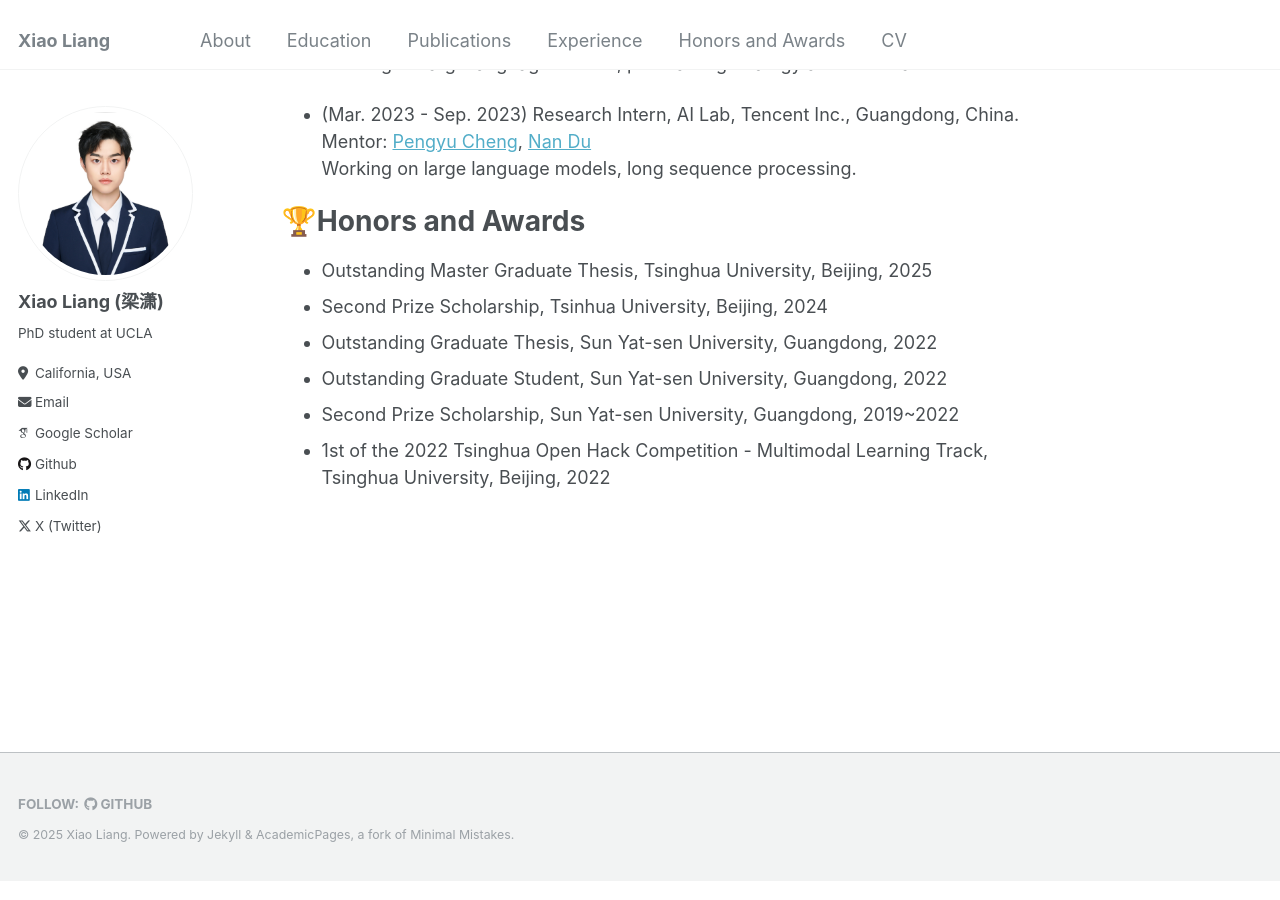
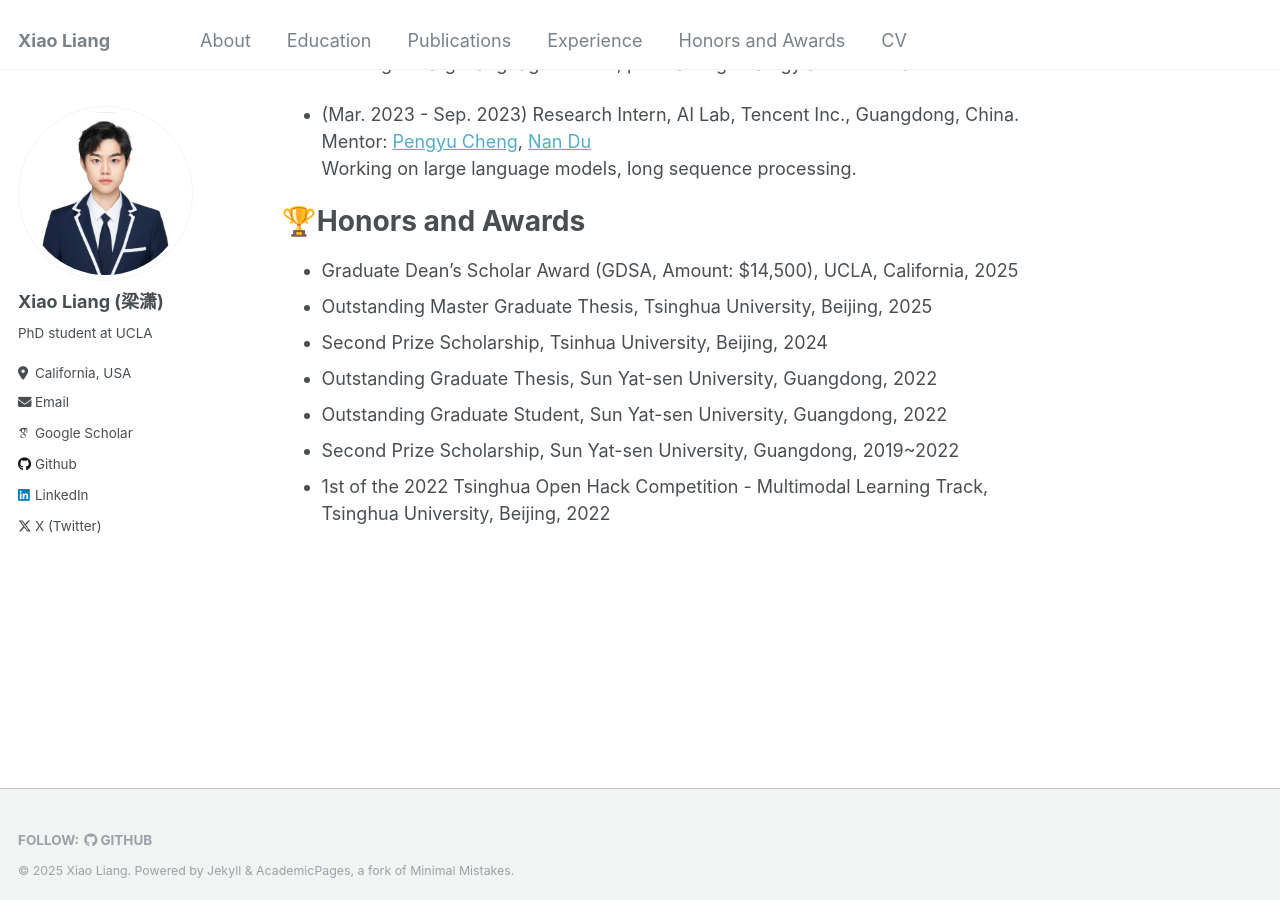
Before and after one commit to MasterVito/MasterVito.github.io, a Jekyll site: the page built from _pages/about.md, in a window 1280 px wide and 900 px high, scrolled down 2306 px. Built offline with Jekyll 4.4.1, drawn with Linux system fonts in a browser that asks for light colours; some web fonts are replaced.

Commit message:
update-cv

```diff
--- a/_pages/about.md
+++ b/_pages/about.md
@@ -292,6 +292,7 @@
 
 🏆Honors and Awards
 ======
+- Graduate Dean’s Scholar Award (GDSA, Amount: $14,500), UCLA, California, 2025
 - Outstanding Master Graduate Thesis, Tsinghua University, Beijing, 2025
 - Second Prize Scholarship, Tsinhua University, Beijing, 2024
 - Outstanding Graduate Thesis, Sun Yat-sen University, Guangdong, 2022
```
Also changed, not shown: 1 other file.
